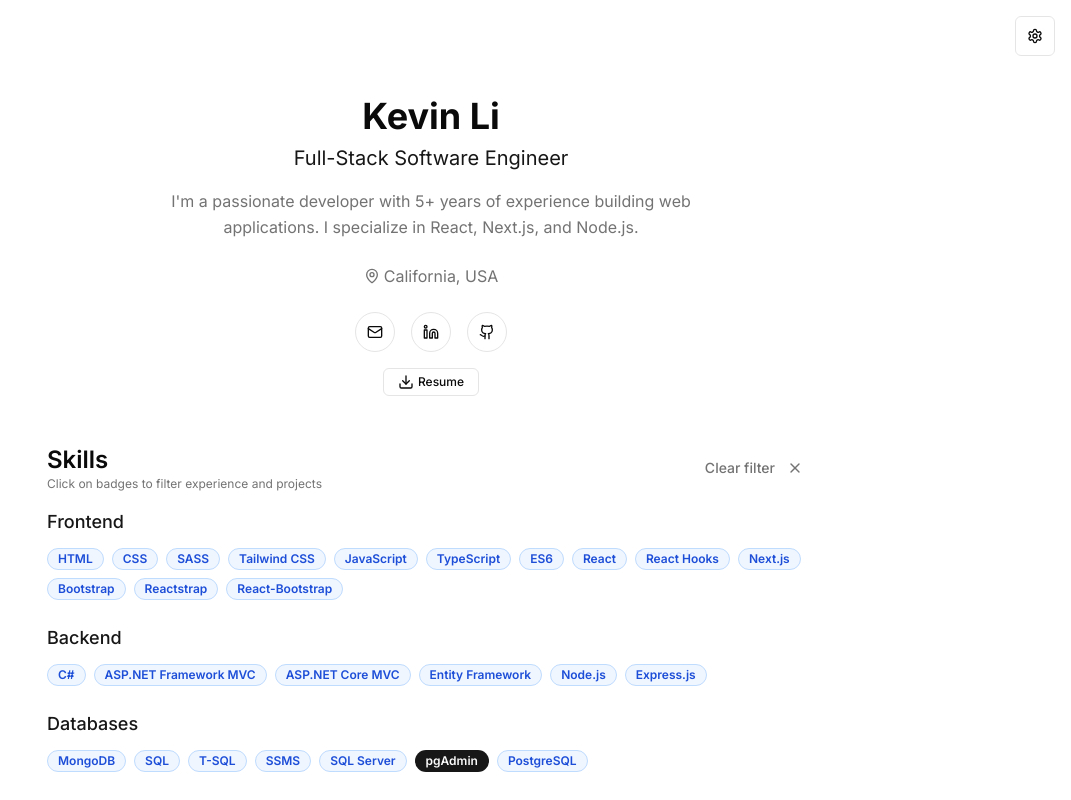
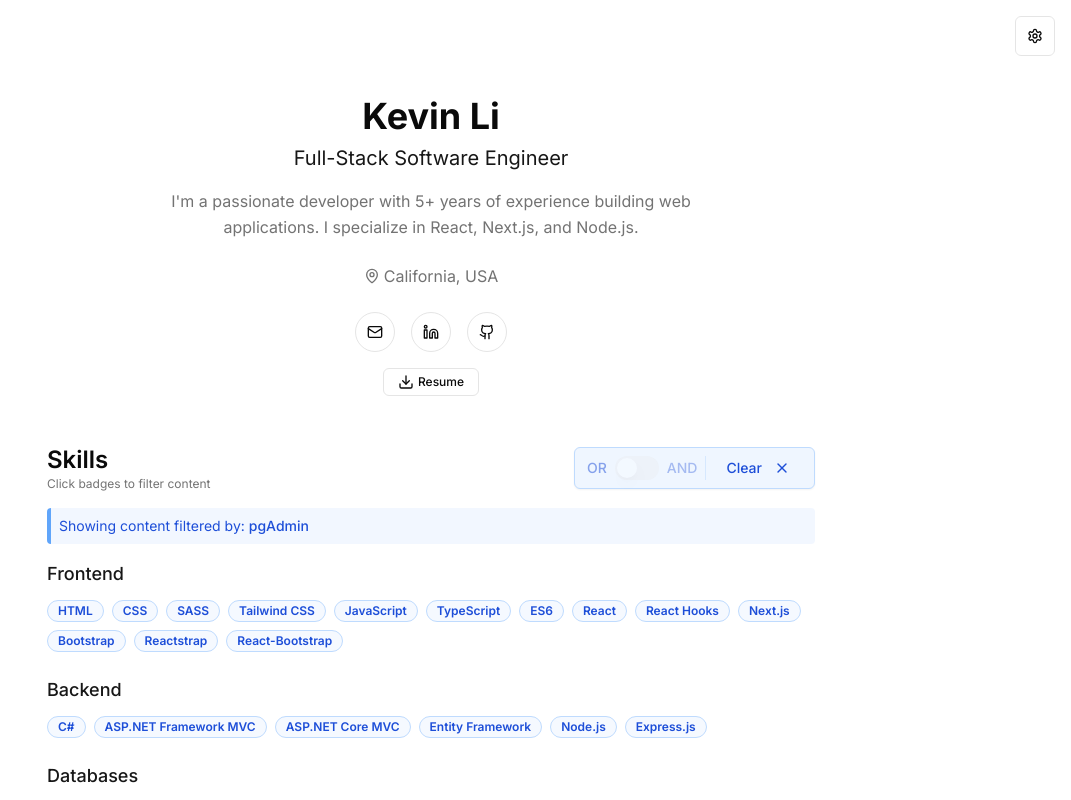
Before and after one commit to kevinkli916/kevinli.dev, a Next.js app: page / in a window 1280 px wide. Both pictures are taken after a click on the element "pgAdmin". Shown: the top 800 px of the page, without its empty margins (209-1280 px from the left). Built offline with nearby package versions, Linux system fonts and the light colour scheme.

Commit message:
made filtering functionality more obvious

```diff
--- a/components/templates/creative-template.tsx
+++ b/components/templates/creative-template.tsx
@@ -220,7 +220,7 @@ export function CreativeTemplate({
             Experience{" "}
             {selectedSkills.length > 0 && (
               <span className="text-sm font-normal text-foreground ml-2">
-                Filtered by{" "}
+                Filtered by:{" "}
                 {selectedSkills.join(isAndFilter ? " AND " : " OR ")}
               </span>
             )}
@@ -294,7 +294,7 @@ export function CreativeTemplate({
             Projects{" "}
             {selectedSkills.length > 0 && (
               <span className="text-sm font-normal text-foreground ml-2">
-                Filtered by{" "}
+                Filtered by:{" "}
                 {selectedSkills.join(isAndFilter ? " AND " : " OR ")}
               </span>
             )}
--- a/components/templates/minimal-template.tsx
+++ b/components/templates/minimal-template.tsx
@@ -44,13 +44,6 @@ export function MinimalTemplate({
 }: MinimalTemplateProps) {
   // State to track which experience items are expanded
   const [expandedExperience, setExpandedExperience] = useState<number[]>([]);
-  const [showPulse, setShowPulse] = useState(true);
-
-  useEffect(() => {
-    // Remove pulse effect after 5 seconds
-    const timer = setTimeout(() => setShowPulse(false), 5000);
-    return () => clearTimeout(timer);
-  }, []);
 
   // Toggle expanded state for an experience item
   const toggleExpand = (index: number) => {
@@ -165,38 +158,55 @@ export function MinimalTemplate({
             <div>
               <h2 className="text-2xl font-semibold">Skills</h2>
               <p className="text-xs text-muted-foreground">
-                Click on badges to filter experience and projects
+                Click badges to filter content
               </p>
             </div>
-            <div className="flex items-center gap-4">
-              {selectedSkills.length > 1 && (
-                <div className="flex items-center space-x-2">
-                  <Label htmlFor="filter-mode" className="text-sm pl-2">
-                    Filtering mode: OR
+
+            {/* Filter controls - always visible */}
+            <div className="flex items-center gap-2 px-3 py-1.5 bg-blue-50 border border-blue-200 rounded-md shadow-sm">
+              <div
+                className={`flex items-center space-x-2 pr-2 border-r border-blue-200 ${selectedSkills.length <= 1 ? "opacity-50" : ""}`}
+              >
+                <Label htmlFor="filter-mode" className="text-sm text-blue-700">
+                  OR
                 </Label>
                 <Switch
                   id="filter-mode"
                   checked={isAndFilter}
                   onCheckedChange={setIsAndFilter}
+                  disabled={selectedSkills.length <= 1}
                 />
-                  <Label htmlFor="filter-mode" className="text-sm">
+                <Label htmlFor="filter-mode" className="text-sm text-blue-700">
                   AND
                 </Label>
               </div>
-              )}
-              {selectedSkills.length > 0 && (
+
               <Button
                 variant="ghost"
                 size="sm"
                 onClick={clearFilters}
-                  className="text-muted-foreground"
+                className={`
+          text-blue-700 hover:bg-blue-100/80 hover:text-blue-800 h-7
+          ${selectedSkills.length === 0 ? "opacity-50 cursor-not-allowed" : ""}
+        `}
+                disabled={selectedSkills.length === 0}
               >
-                  Clear filter <X className="ml-1 h-4 w-4" />
+                Clear <X className="ml-1 h-3.5 w-3.5" />
               </Button>
-              )}
             </div>
           </div>
 
+          {/* Active filters indicator */}
+          {selectedSkills.length > 0 && (
+            <div className="mb-4 p-2 bg-blue-50/80 border-l-4 border-blue-400 rounded text-sm text-blue-700">
+              Showing content filtered by:{" "}
+              <span className="font-medium">
+                {selectedSkills.join(isAndFilter ? " AND " : " OR ")}
+              </span>
+            </div>
+          )}
+
+          {/* Skill badges - no pulse animation */}
           {data.skillCategories.map((category, categoryIndex) => (
             <div key={categoryIndex} className="mb-6">
               <h3 className="text-lg font-medium mb-3 text-primary">
@@ -210,10 +220,15 @@ export function MinimalTemplate({
                       selectedSkills.includes(skill) ? "default" : "secondary"
                     }
                     className={`
-                    cursor-pointer transition-all duration-200 hover:scale-105 flex items-center gap-1
-                    ${!selectedSkills.includes(skill) ? "bg-blue-50 border-blue-200 text-blue-700 hover:bg-blue-100" : ""}
+              cursor-pointer transition-colors hover:scale-105
+              ${
+                !selectedSkills.includes(skill)
+                  ? "border border-blue-200 bg-blue-50/60 text-blue-700 hover:bg-blue-100"
+                  : "border-transparent"
+              }
             `}
                     onClick={() => onSkillClick(skill)}
+                    title="Click to filter content"
                   >
                     {skill}
                   </Badge>
@@ -228,7 +243,7 @@ export function MinimalTemplate({
             Experience{" "}
             {selectedSkills.length > 0 && (
               <span className="text-sm font-normal text-muted-foreground ml-2">
-                Filtered by{" "}
+                Filtered by:{" "}
                 {selectedSkills.join(isAndFilter ? " AND " : " OR ")}
               </span>
             )}
@@ -300,7 +315,7 @@ export function MinimalTemplate({
             Projects{" "}
             {selectedSkills.length > 0 && (
               <span className="text-sm font-normal text-muted-foreground ml-2">
-                Filtered by{" "}
+                Filtered by:{" "}
                 {selectedSkills.join(isAndFilter ? " AND " : " OR ")}
               </span>
             )}
```
Lines whose indentation alone changed are shown as unchanged.
